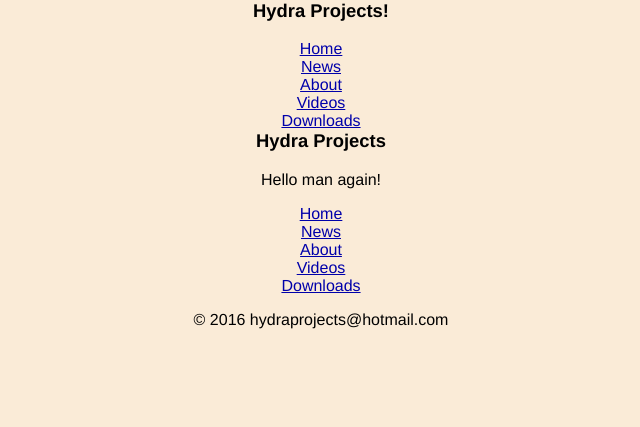
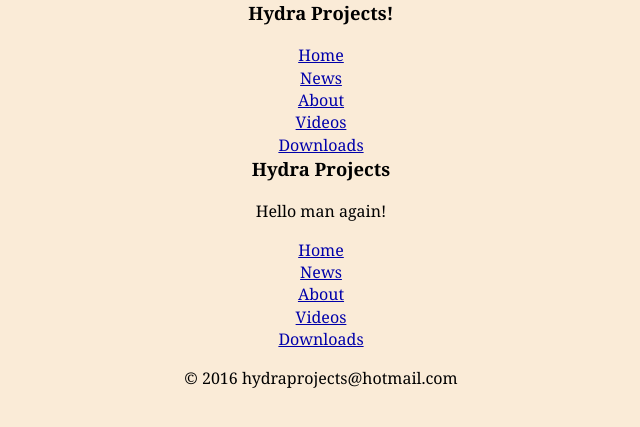
Before and after one commit to hydragit/hydraprojects, a Jekyll site: the page built from index.html, in a window 1280 px wide. Shown: the top 427 px of the page, without its empty margins (319-959 px from the left). Built offline with Jekyll 4.4.1, drawn with Linux system fonts in a browser that asks for light colours; Markdown is read by kramdown in place of the engine named in the settings.

Commit message:
added some css

```diff
--- a/_scss/main.scss
+++ b/_scss/main.scss
@@ -16,7 +16,7 @@ html, body { height: 100%; }
 
 body {
     background-color: antiquewhite;
-    font: 13.34px Helvetica, Arial, sans-serif;
+    font:  normal 100%/1.4 Georgia,serif;
     font-size: medium;
     text-align: center;
 }
--- a/css/main.css
+++ b/css/main.css
@@ -267,7 +267,7 @@ html, body {
 
 body {
   background-color: antiquewhite;
-  font: 13.34px Helvetica, Arial, sans-serif;
+  font: normal 100%/1.4 Georgia,serif;
   font-size: medium;
   text-align: center; }
 
```
